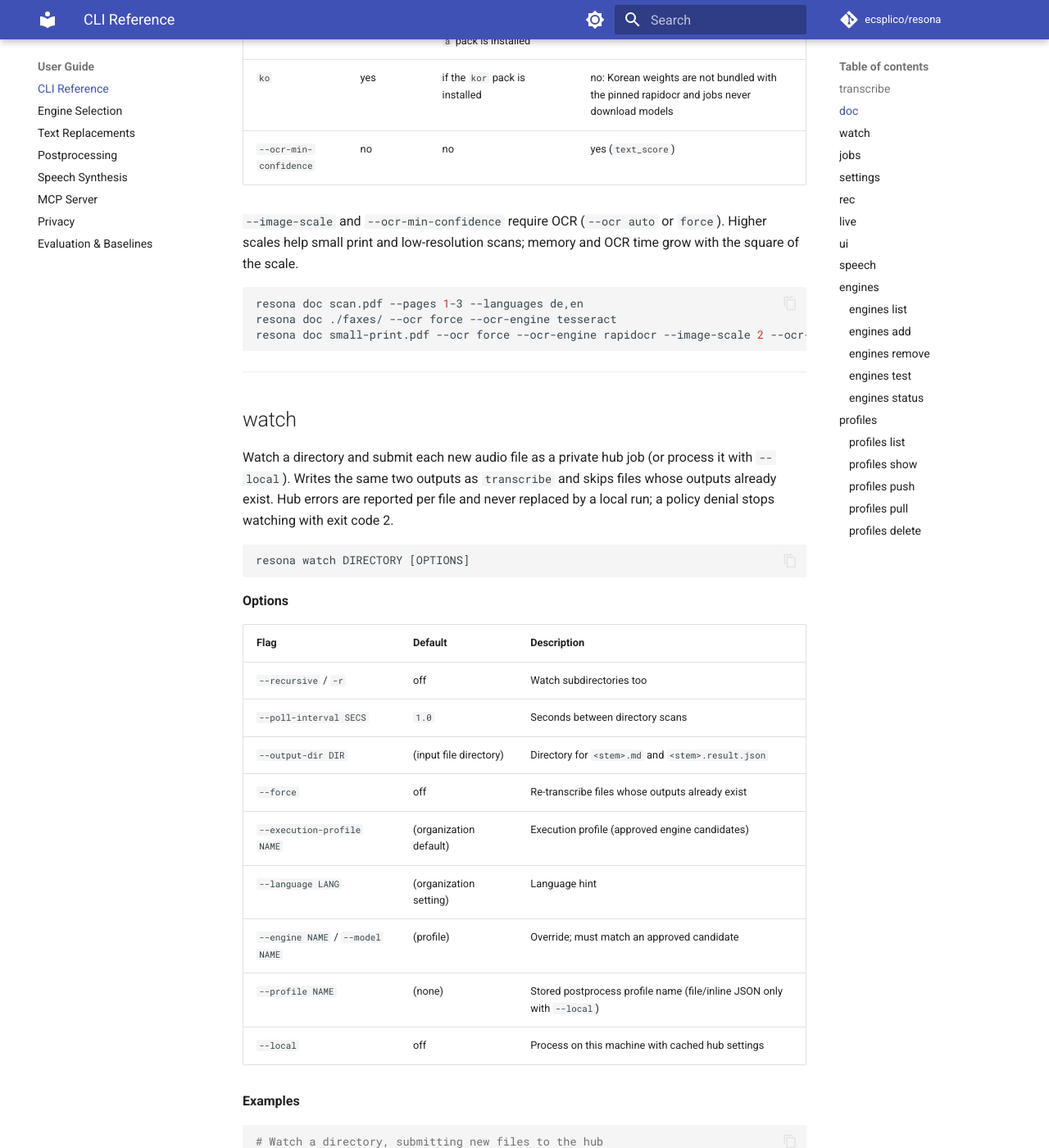
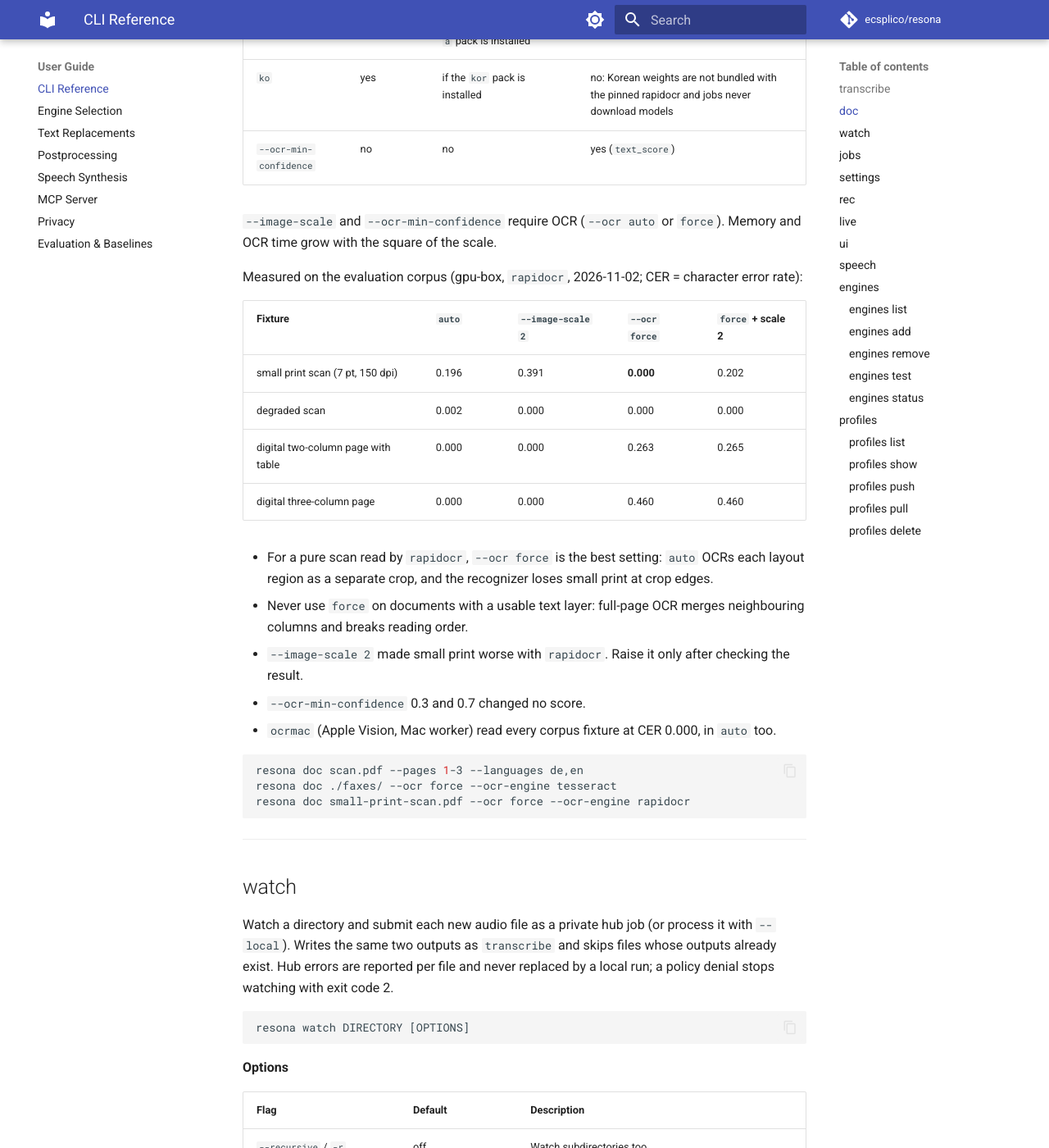
Before and after one commit to ecsplico/resona, an MkDocs documentation site: the page built from docs/guide/cli.md, in a window 1280 px wide and 1400 px high, scrolled down 4222 px. Shown: the whole window at 82% size. Built offline with MkDocs 1.6.1 and Material for MkDocs 9.7.7, drawn with Linux system fonts in a browser that asks for light colours; comment, search, counter and statistics services are not loaded; some of the changed text lies outside the part shown.

Commit message:
chore(eval): rebaseline all five profiles on the hard OCR corpus; document measured OCR options, polish and Vision cache fix

````diff
--- a/docs/guide/cli.md
+++ b/docs/guide/cli.md
@@ -125,7 +125,7 @@
 
 | Flag | Default | Description |
 |------|---------|-------------|
-| `--ocr MODE` | `auto` | `auto` (OCR bitmap regions only), `force` (full-page OCR) or `off` |
+| `--ocr MODE` | `auto` | `auto` (OCR the layout regions that have no text layer; existing text is kept), `force` (full-page OCR, text layer ignored) or `off` |
 | `--ocr-engine NAME` | (profile) | `ocrmac`, `rapidocr` or `tesseract`; must be available in the execution profile |
 | `--languages LIST` (alias `--language`) | (organization setting) | Comma-separated document languages: `de`, `en`, `fr`, `it`, `es`, `ko` |
 | `--pages RANGE` | (all) | Inclusive 1-based page range: `a-b`, `a-`, `-b` or a single page |
@@ -142,13 +142,30 @@
 | `ko` | yes | if the `kor` pack is installed | no: Korean weights are not bundled with the pinned rapidocr and jobs never download models |
 | `--ocr-min-confidence` | no | no | yes (`text_score`) |
 
-`--image-scale` and `--ocr-min-confidence` require OCR (`--ocr auto` or `force`). Higher scales help
-small print and low-resolution scans; memory and OCR time grow with the square of the scale.
+`--image-scale` and `--ocr-min-confidence` require OCR (`--ocr auto` or `force`). Memory and OCR time
+grow with the square of the scale.
+
+Measured on the evaluation corpus (gpu-box, `rapidocr`, 2026-11-02; CER = character error rate):
+
+| Fixture | `auto` | `--image-scale 2` | `--ocr force` | `force` + scale 2 |
+|---|---|---|---|---|
+| small print scan (7 pt, 150 dpi) | 0.196 | 0.391 | **0.000** | 0.202 |
+| degraded scan | 0.002 | 0.000 | 0.000 | 0.000 |
+| digital two-column page with table | 0.000 | 0.000 | 0.263 | 0.265 |
+| digital three-column page | 0.000 | 0.000 | 0.460 | 0.460 |
+
+- For a pure scan read by `rapidocr`, `--ocr force` is the best setting: `auto` OCRs each layout
+  region as a separate crop, and the recognizer loses small print at crop edges.
+- Never use `force` on documents with a usable text layer: full-page OCR merges neighbouring columns
+  and breaks reading order.
+- `--image-scale 2` made small print worse with `rapidocr`. Raise it only after checking the result.
+- `--ocr-min-confidence` 0.3 and 0.7 changed no score.
+- `ocrmac` (Apple Vision, Mac worker) read every corpus fixture at CER 0.000, in `auto` too.
 
 ```bash
 resona doc scan.pdf --pages 1-3 --languages de,en
 resona doc ./faxes/ --ocr force --ocr-engine tesseract
-resona doc small-print.pdf --ocr force --ocr-engine rapidocr --image-scale 2 --ocr-min-confidence 0.6
+resona doc small-print-scan.pdf --ocr force --ocr-engine rapidocr
 ```
 
 ---
````
Also changed, not shown: docs/server/linux-worker.md (+16 -2 lines), docs/server/mac-worker.md (+12 -0 lines), 1 other file.
